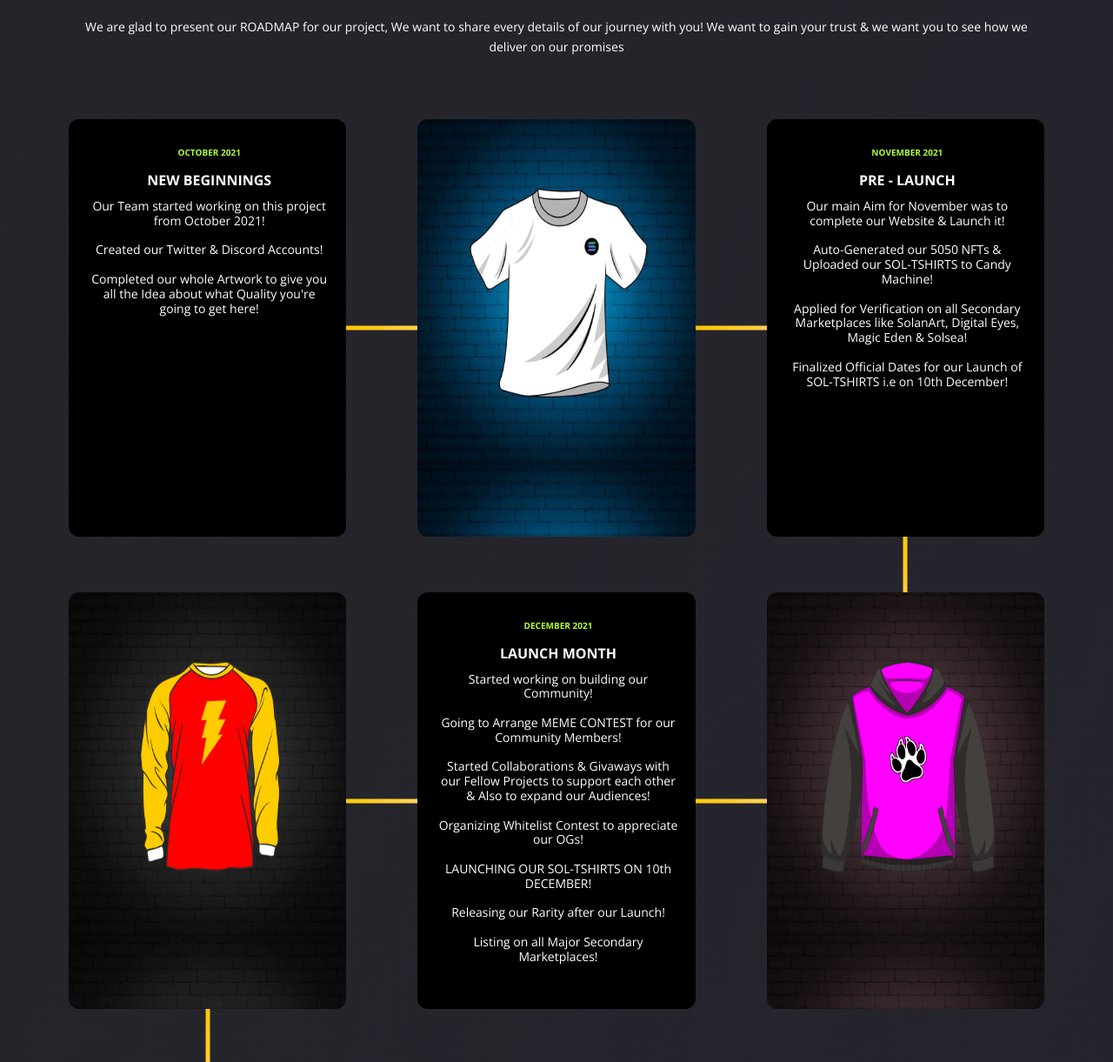
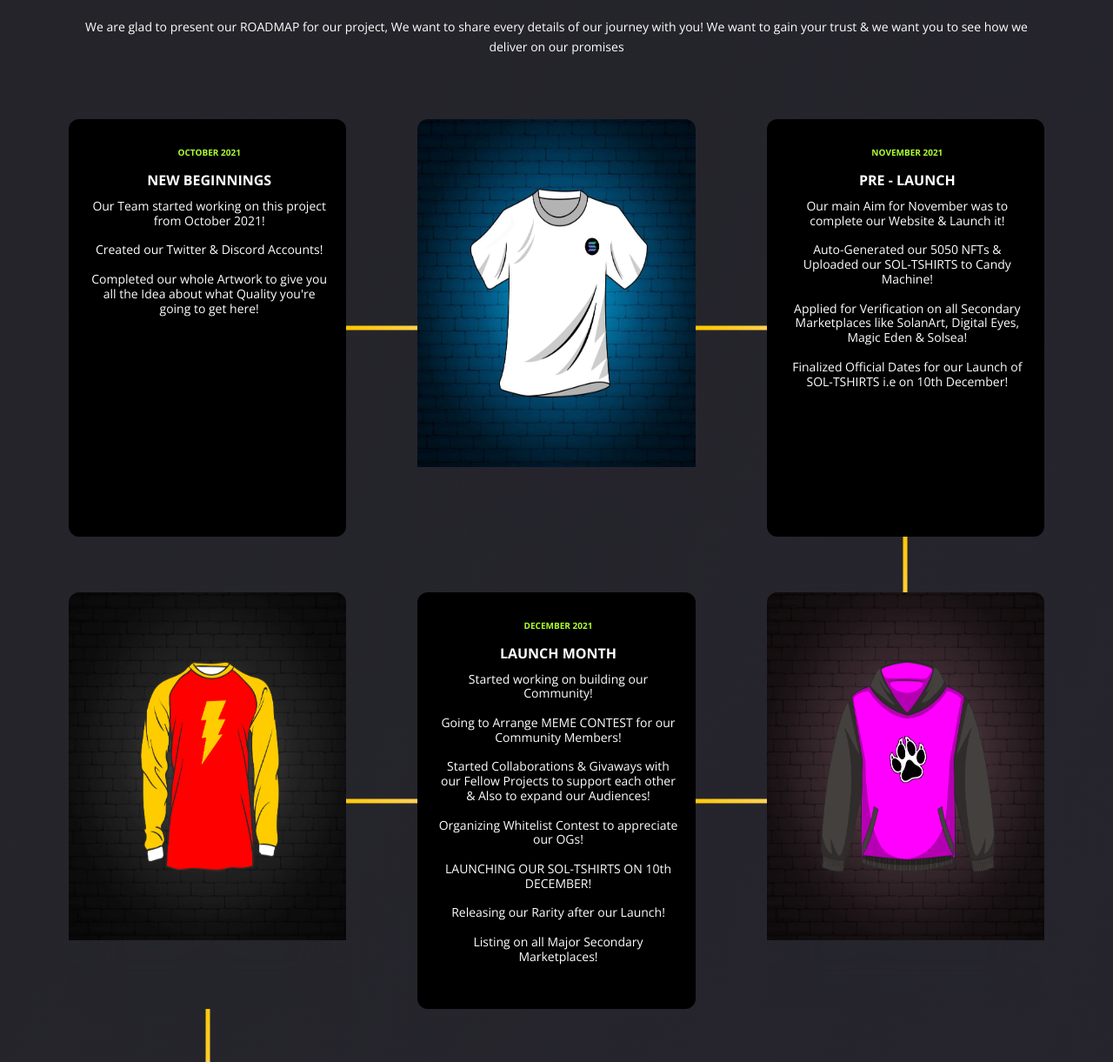
Before and after one commit to Jack123Krauzer/soltshirt.com, a plain HTML site: page index.html in a window 1280 px wide. Shown: the part 1500-2721 px from the top of the page at 87% size. Drawn offline with nearby package versions, Linux system fonts and the light colour scheme.

Commit message:
Update index.html

```diff
--- a/index.html
+++ b/index.html
@@ -145,7 +145,7 @@
                <div class="roadmap-line to-right"></div>
                <!-- <div class="roadmap-sticker"></div> -->
             </div>
-            <div id="roadmap-item-2" class="roadmap-item roadmap__line_to-right opened text-center " style="z-index: 1; background: url('Images/1.jpeg');background-size: 325px 400px;">
+            <div id="roadmap-item-2" class="roadmap-item roadmap__line_to-right opened text-center " style="z-index: 1; background: url('Images/1.jpeg');background-size: 325px 400px;background-repeat: no-repeat;">
                <div class="roadmap-line to-right"></div>
                <!-- <div class="roadmap-sticker"></div> -->
             </div>
@@ -160,7 +160,7 @@
                <div class="roadmap-line to-bottom"></div>
                <!-- <div class="roadmap-sticker"></div> -->
             </div>
-            <div id="roadmap-item-4" class="roadmap-item roadmap__line_to-right roadmap__line_to-bottom opened text-center" style="z-index: 5; background: url('Images/17.png');background-size: 325px 400px;">
+            <div id="roadmap-item-4" class="roadmap-item roadmap__line_to-right roadmap__line_to-bottom opened text-center" style="z-index: 5; background: url('Images/17.png');background-size: 325px 400px;background-repeat: no-repeat;">
                <div class="roadmap-line to-bottom"></div>
             </div>
             <div id="roadmap-item-5" class="roadmap-item roadmap__line_to-right opened text-center" style="z-index: 4; background-color: black;">
@@ -176,7 +176,7 @@
                 </p>
                <div class="roadmap-line to-left"></div>
             </div>
-            <div id="roadmap-item-6" class="roadmap-item opened text-center" style="z-index: 3; background: url('Images/33.png');background-size: 325px 400px;">
+            <div id="roadmap-item-6" class="roadmap-item opened text-center" style="z-index: 3; background: url('Images/33.png');background-size: 325px 400px;background-repeat: no-repeat;">
                <div class="roadmap-line to-left"></div>
                <!-- <div class="roadmap-sticker"></div> -->
             </div>
@@ -190,7 +190,7 @@
                 </p>
                <div class="roadmap-line to-right"></div>
             </div>
-            <div id="roadmap-item-8" class="roadmap-item roadmap__line_to-right opened text-center" style="z-index: 7; background: url('Images/100.png');background-size: 325px 400px;">
+            <div id="roadmap-item-8" class="roadmap-item roadmap__line_to-right opened text-center" style="z-index: 7; background: url('Images/100.png');background-size: 325px 400px;background-repeat: no-repeat;">
                <div class="roadmap-line to-right"></div>
             </div>
             <div id="roadmap-item-9" class="roadmap-item opened text-center" style="z-index: 8; background-color: black;">
```
